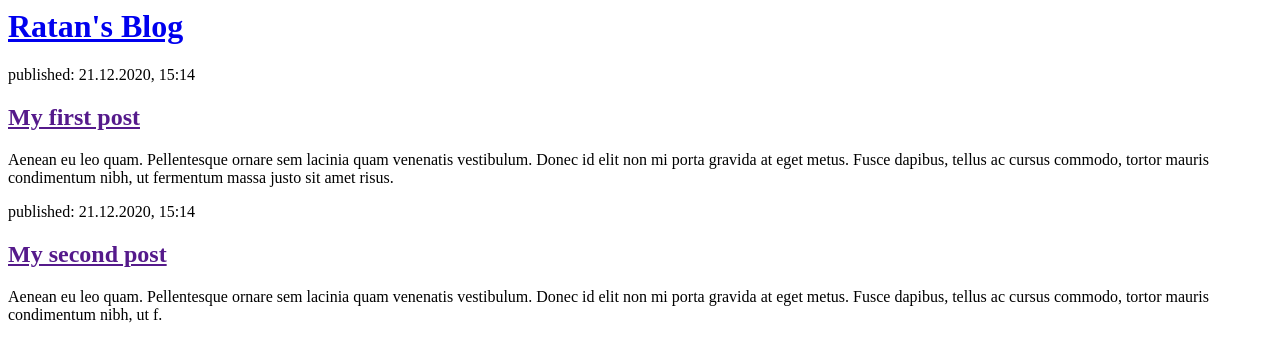
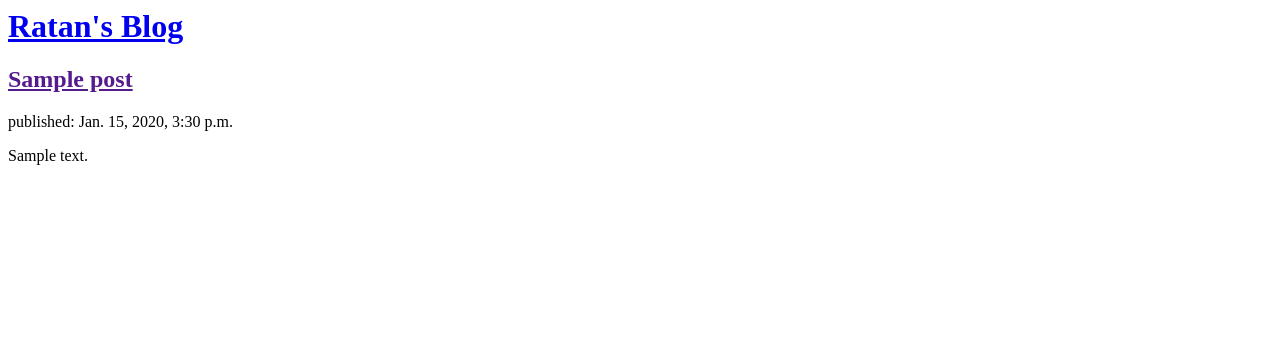
Before and after one commit to Ratan-Mamdekar/my-first-blog, a Django app: page / in a window 1280 px wide. Shown: the top 362 px of the page. Run offline with Django 3.2, Linux system fonts and the light colour scheme; tables that the repository leaves empty hold one stand-in row (values such as "Sample post").

Commit message:
Modified templates to display posts from database.

```diff
--- a/blog/templates/blog/post_list.html
+++ b/blog/templates/blog/post_list.html
@@ -1,22 +1,36 @@
 <html>
+
 <head>
     <title>Ratan's blog</title>
 </head>
+
 <body>
     <div>
         <h1><a href="/">Ratan's Blog</a></h1>
     </div>
 
+    {% for post in posts %}
     <div>
+        <h2><a href="">{{ post.title }}</a></h2>
+        <p>published: {{ post.published_date }}</p>
+        <p>{{ post.text|linebreaksbr }}</p>
+    </div>
+    {% endfor %}
+
+    <!-- <div>
         <p>published: 21.12.2020, 15:14</p>
         <h2><a href="">My first post</a></h2>
-            <p>Aenean eu leo quam. Pellentesque ornare sem lacinia quam venenatis vestibulum. Donec id elit non mi porta gravida at eget metus. Fusce dapibus, tellus ac cursus commodo, tortor mauris condimentum nibh, ut fermentum massa justo sit amet risus.</p>
+        <p>Aenean eu leo quam. Pellentesque ornare sem lacinia quam venenatis vestibulum. Donec id elit non mi porta
+            gravida at eget metus. Fusce dapibus, tellus ac cursus commodo, tortor mauris condimentum nibh, ut fermentum
+            massa justo sit amet risus.</p>
     </div>
 
     <div>
         <p>published: 21.12.2020, 15:14</p>
         <h2><a href="">My second post</a></h2>
-            <p>Aenean eu leo quam. Pellentesque ornare sem lacinia quam venenatis vestibulum. Donec id elit non mi porta gravida at eget metus. Fusce dapibus, tellus ac cursus commodo, tortor mauris condimentum nibh, ut f.</p>
-        </div>
+        <p>Aenean eu leo quam. Pellentesque ornare sem lacinia quam venenatis vestibulum. Donec id elit non mi porta
+            gravida at eget metus. Fusce dapibus, tellus ac cursus commodo, tortor mauris condimentum nibh, ut f.</p>
+    </div> -->
 </body>
+
 </html>
--- a/blog/views.py
+++ b/blog/views.py
@@ -1,7 +1,9 @@
 from django.shortcuts import render
-
-# Create your views here.
+from django.utils import timezone
+from .models import Post
 
 
 def post_list(request):
-    return render(request, 'blog/post_list.html', {})
+    posts = Post.objects.filter(
+        published_date__lte=timezone.now()).order_by('published_date')
+    return render(request, 'blog/post_list.html', {'posts': posts})
```
Lines whose indentation alone changed are shown as unchanged.
